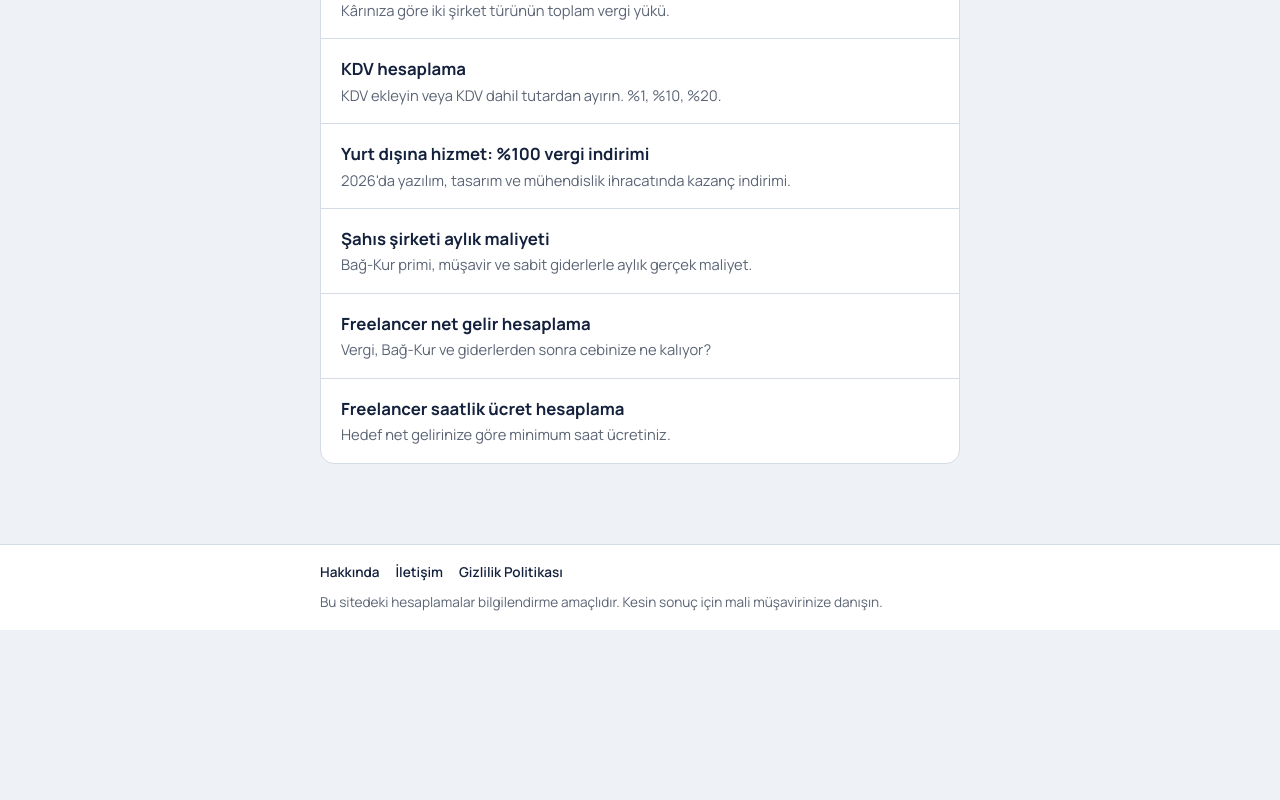
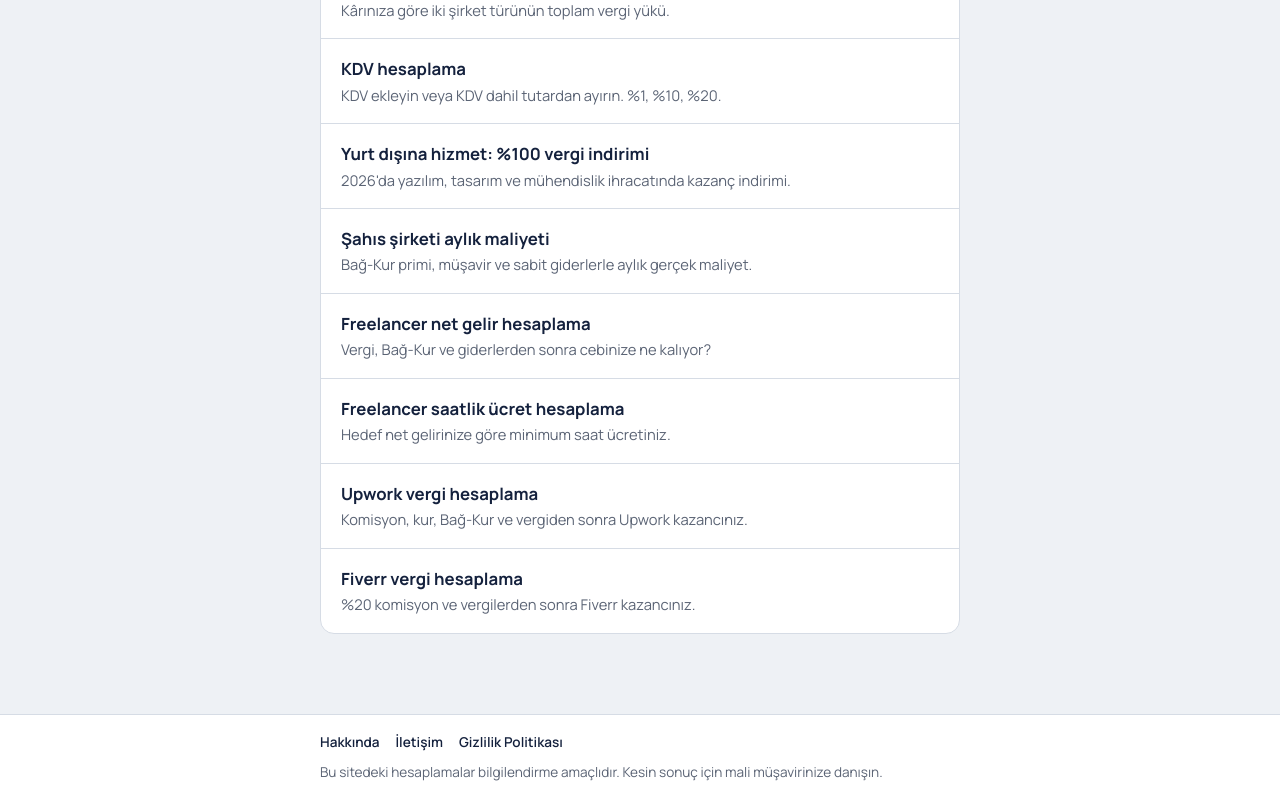
Before and after one commit to yavuzscvk-source/freelancer-vergi, a Next.js app: page / in a window 1280 px wide. Shown: the part 973-1773 px from the top of the page. Before the commit the page ends 1603 px from the top, so only its background shows below. Built offline with nearby package versions, Linux system fonts and the light colour scheme.

Commit message:
Update page.js

```diff
--- a/app/page.js
+++ b/app/page.js
@@ -18,6 +18,8 @@ const ARACLAR = [
   { href: "/sahis-sirketi-maliyeti", baslik: "Şahıs şirketi aylık maliyeti", aciklama: "Bağ-Kur primi, müşavir ve sabit giderlerle aylık gerçek maliyet." },
   { href: "/net-gelir-hesaplama", baslik: "Freelancer net gelir hesaplama", aciklama: "Vergi, Bağ-Kur ve giderlerden sonra cebinize ne kalıyor?" },
   { href: "/saatlik-ucret-hesaplama", baslik: "Freelancer saatlik ücret hesaplama", aciklama: "Hedef net gelirinize göre minimum saat ücretiniz." },
+  { href: "/upwork-vergi-hesaplama", baslik: "Upwork vergi hesaplama", aciklama: "Komisyon, kur, Bağ-Kur ve vergiden sonra Upwork kazancınız." },
+  { href: "/fiverr-vergi-hesaplama", baslik: "Fiverr vergi hesaplama", aciklama: "%20 komisyon ve vergilerden sonra Fiverr kazancınız." },
 
 ];
 
```
